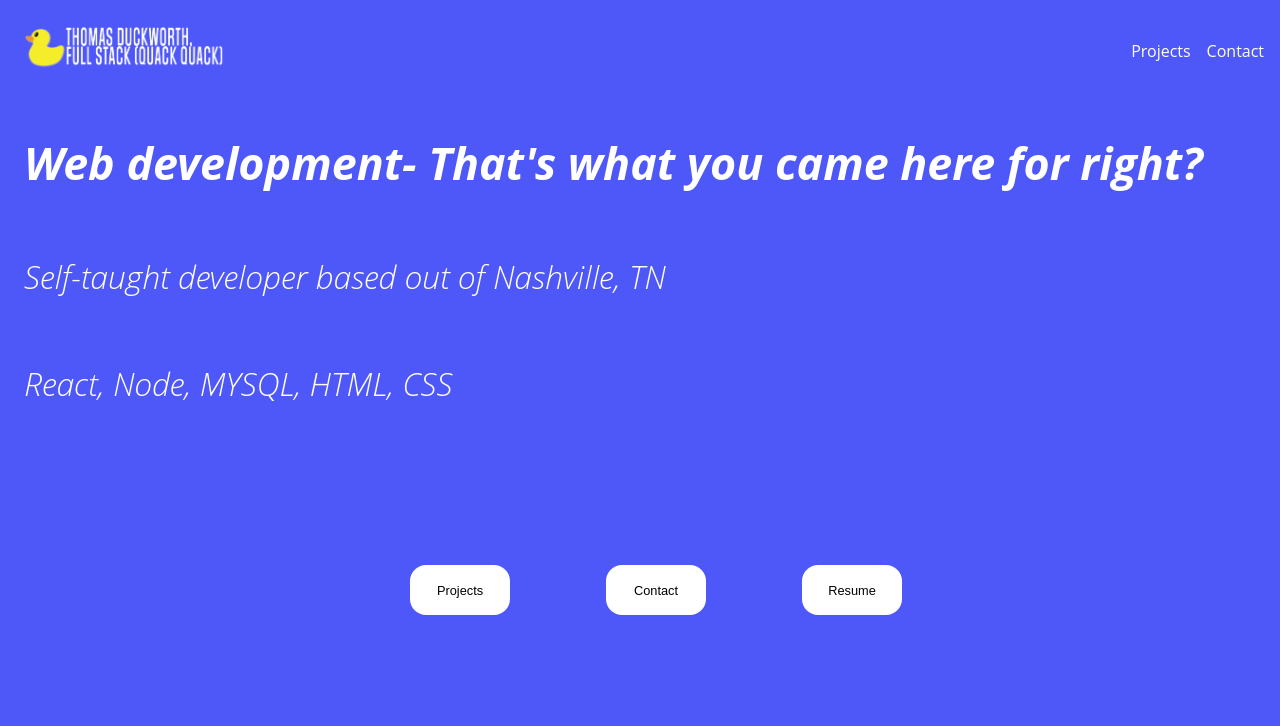
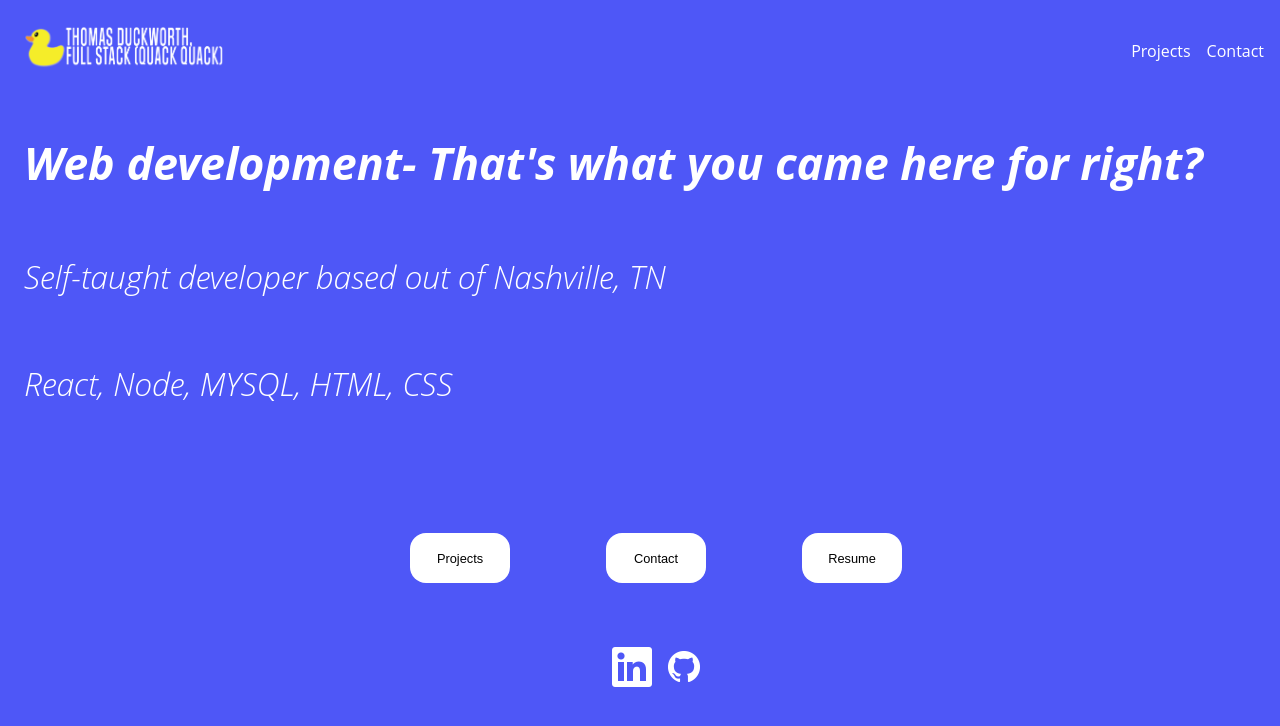
Before and after one commit to tduck96/portfolioSite, a React (Create React App) app: page / in a window 1280 px wide. Shown: the top 726 px of the page. Built offline with nearby package versions, Linux system fonts and the light colour scheme.

Commit message:
footer styles

```diff
--- a/src/components/Contact/Contact.js
+++ b/src/components/Contact/Contact.js
@@ -1,8 +1,8 @@
 
 import React, {useState} from 'react'
 import styles from './Contact.module.css'
-import linkedin from './linkedin.png'
-import github from './github.png'
+import linkedin from '/Users/thomasduckworth/portfolio-site/portfolioSite/src/components/assets/linkedin.png';
+import github from '/Users/thomasduckworth/portfolio-site/portfolioSite/src/components/assets/github.png'
 const axios = require('axios');
 
 const Contact = () => {
--- a/src/components/Home/Home.js
+++ b/src/components/Home/Home.js
@@ -1,6 +1,8 @@
 import React from 'react'
 import styles from './Home.module.css'
 import download from './download2.png'
+import linkedin from '/Users/thomasduckworth/portfolio-site/portfolioSite/src/components/assets/linkedin.png';
+import github from '/Users/thomasduckworth/portfolio-site/portfolioSite/src/components/assets/github.png';
 // import Project from './Project';
 
 const Home = () => {
@@ -8,13 +10,17 @@ const Home = () => {
     <div className = {styles.container}>
     {/* <h1> <i>WebDev- </i></h1> */}
       <h1 className = {styles.welcome}><i> Web development- That's what you came here for right?</i> </h1>
-      <p className = {styles.languagelist}> <i>Self-taught developer based out of Nashville, TN</i></p>
+      <p className = {styles.languagelist}> <i> Self-taught developer based out of Nashville, TN</i></p>
     <p className = {styles.languagelist}> <i> React, Node, MYSQL, HTML, CSS</i></p>
     <div className = {styles.actionContainer}>
     <a href = '/projects'><button className = {styles.actionButton}>Projects</button></a>
     <a href = '/contact'><button className = {styles.actionButton}>Contact</button></a>
     <a href = '/' target = "_blank"><button className = {styles.actionButton}>Resume</button></a>
     </div>
+    <div className = {styles.contactFooter}>
+    <a href = 'https://www.linkedin.com/in/thomasduckworthdev//' target = "_blank"><img src = {linkedin} alt = '' className = {styles.linkedin}></img></a>
+    <a href = 'https://github.com/tduck96' target = "_blank"><img src = {github} alt = '' className = {styles.github}></img></a>
+    </div>
     </div>
   )
 }
--- a/src/components/Home/Home.module.css
+++ b/src/components/Home/Home.module.css
@@ -34,6 +34,20 @@
     font-size: 1.3rem;
 
 }
+.contactFooter {
+    display: flex;
+    align-items: center;
+    justify-content: center;
+    margin-top: 4rem;
+
+}
+.linkedin {
+    margin-right: .5rem;
+   }
+   .github {
+       margin-left: .5rem;
+
+   }
 
 @media  (min-width: 800px) {
     .container {
@@ -47,7 +61,7 @@
     }
     .actionButton {
         padding: .7rem;
-        margin-top: 8rem;
+        margin-top: 6rem;
         margin-left: 2.5rem;
         margin-right: 2.5rem;
         font-size: .8rem;
```
Also changed, not shown: src/components/assets/github.png (renamed from src/components/Contact/github.png), src/components/assets/linkedin.png (renamed from src/components/Contact/linkedin.png).
